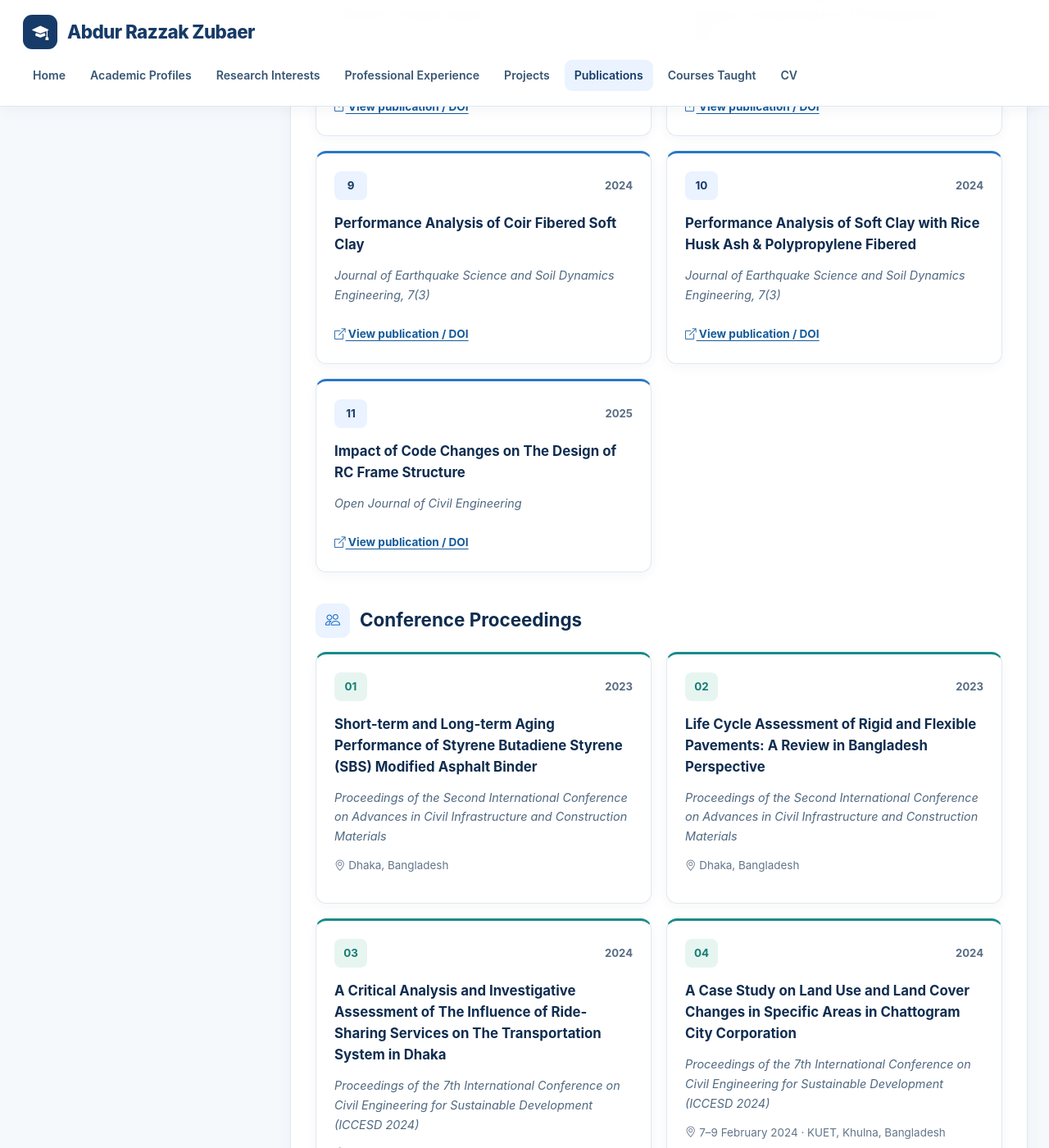
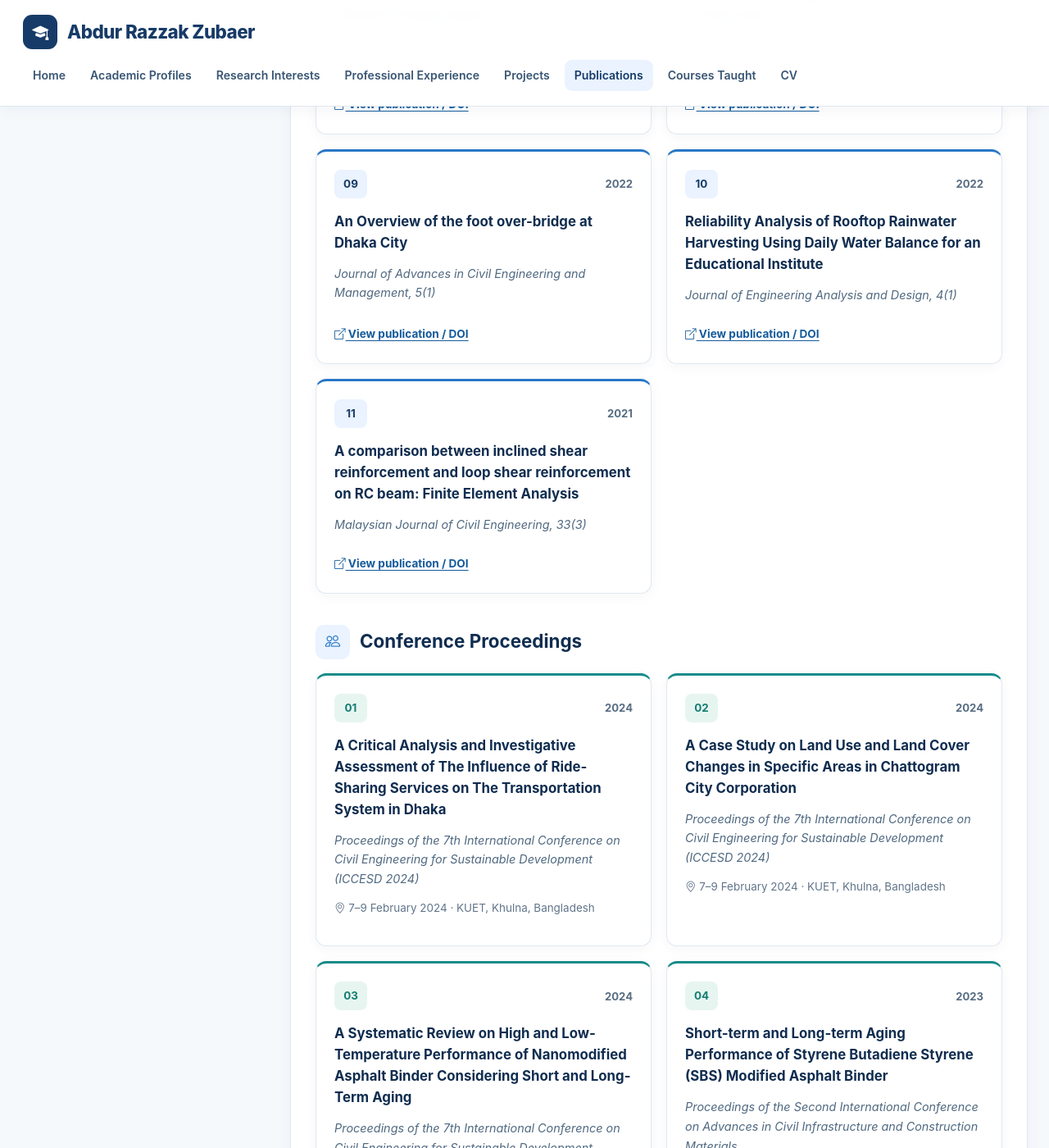
Before and after one commit to Abdurrazzakzubaer/Abdur-Razzak-Zubaer.github.io, a Jekyll site: the page built from publications.md, in a window 1280 px wide and 1400 px high, scrolled down 1607 px. Shown: the whole window at 82% size. Built offline with Jekyll 4.4.1, drawn with Linux system fonts in a browser that asks for light colours; some of the changed text lies outside the part shown.

Commit message:
Update publications.md

```diff
--- a/publications.md
+++ b/publications.md
@@ -22,34 +22,34 @@ author_profile: true
 <div class="pub-grid">
 <div class="pub-grid-cell">
 <article class="pub-card">
-<div class="pub-card-top"><span class="pub-num">01</span><span class="pub-year">2021</span></div>
-<h3>A comparison between inclined shear reinforcement and loop shear reinforcement on RC beam: Finite Element Analysis</h3>
-<p class="pub-venue"><em>Malaysian Journal of Civil Engineering, 33(3)</em></p>
-<div class="pub-actions"><a aria-label="Open DOI for publication 1" class="pub-link" href="https://doi.org/10.11113/mjce.v33.17307" rel="noopener noreferrer" target="_blank"><i aria-hidden="true" class="bi bi-box-arrow-up-right"></i> View publication / DOI</a></div>
+<div class="pub-card-top"><span class="pub-num">01</span><span class="pub-year">2025</span></div>
+<h3>Impact of Code Changes on The Design of RC Frame Structure</h3>
+<p class="pub-venue"><em>Open Journal of Civil Engineering</em></p>
+<div class="pub-actions"><a aria-label="Open DOI for publication 1" class="pub-link" href="https://doi.org/10.4236/ojce.2025.152010" rel="noopener noreferrer" target="_blank"><i aria-hidden="true" class="bi bi-box-arrow-up-right"></i> View publication / DOI</a></div>
 </article>
 </div>
 <div class="pub-grid-cell">
 <article class="pub-card">
-<div class="pub-card-top"><span class="pub-num">02</span><span class="pub-year">2022</span></div>
-<h3>Feasibility Study on Concrete Dust as A Substitute of Filling Sand for Road Construction</h3>
-<p class="pub-venue"><em>Journal of Advances in Geotechnical Engineering, 4(3)</em></p>
-<div class="pub-actions"><a aria-label="Open DOI for publication 2" class="pub-link" href="https://doi.org/10.5281/zenodo.5792993" rel="noopener noreferrer" target="_blank"><i aria-hidden="true" class="bi bi-box-arrow-up-right"></i> View publication / DOI</a></div>
+<div class="pub-card-top"><span class="pub-num">02</span><span class="pub-year">2024</span></div>
+<h3>Structural behavior of CFRP wrapped circular hollow bridge piers under cyclic loading considering local buckling limit state</h3>
+<p class="pub-venue"><em>Asian Journal of Civil Engineering</em></p>
+<div class="pub-actions"><a aria-label="Open DOI for publication 2" class="pub-link" href="https://doi.org/10.1007/s42107-024-00993-2" rel="noopener noreferrer" target="_blank"><i aria-hidden="true" class="bi bi-box-arrow-up-right"></i> View publication / DOI</a></div>
 </article>
 </div>
 <div class="pub-grid-cell">
 <article class="pub-card">
-<div class="pub-card-top"><span class="pub-num">03</span><span class="pub-year">2022</span></div>
-<h3>An Overview of the foot over-bridge at Dhaka City</h3>
-<p class="pub-venue"><em>Journal of Advances in Civil Engineering and Management, 5(1)</em></p>
-<div class="pub-actions"><a aria-label="Open DOI for publication 3" class="pub-link" href="https://doi.org/10.5281/zenodo.6087177" rel="noopener noreferrer" target="_blank"><i aria-hidden="true" class="bi bi-box-arrow-up-right"></i> View publication / DOI</a></div>
+<div class="pub-card-top"><span class="pub-num">03</span><span class="pub-year">2024</span></div>
+<h3>Performance Analysis of Coir Fibered Soft Clay</h3>
+<p class="pub-venue"><em>Journal of Earthquake Science and Soil Dynamics Engineering, 7(3)</em></p>
+<div class="pub-actions"><a aria-label="Open DOI for publication 3" class="pub-link" href="https://doi.org/10.5281/zenodo.13883657" rel="noopener noreferrer" target="_blank"><i aria-hidden="true" class="bi bi-box-arrow-up-right"></i> View publication / DOI</a></div>
 </article>
 </div>
 <div class="pub-grid-cell">
 <article class="pub-card">
-<div class="pub-card-top"><span class="pub-num">04</span><span class="pub-year">2022</span></div>
-<h3>Reliability Analysis of Rooftop Rainwater Harvesting Using Daily Water Balance for an Educational Institute</h3>
-<p class="pub-venue"><em>Journal of Engineering Analysis and Design, 4(1)</em></p>
-<div class="pub-actions"><a aria-label="Open DOI for publication 4" class="pub-link" href="https://doi.org/10.5281/zenodo.6086805" rel="noopener noreferrer" target="_blank"><i aria-hidden="true" class="bi bi-box-arrow-up-right"></i> View publication / DOI</a></div>
+<div class="pub-card-top"><span class="pub-num">04</span><span class="pub-year">2024</span></div>
+<h3>Performance Analysis of Soft Clay with Rice Husk Ash &amp; Polypropylene Fibered</h3>
+<p class="pub-venue"><em>Journal of Earthquake Science and Soil Dynamics Engineering, 7(3)</em></p>
+<div class="pub-actions"><a aria-label="Open DOI for publication 4" class="pub-link" href="https://doi.org/10.5281/zenodo.13883638" rel="noopener noreferrer" target="_blank"><i aria-hidden="true" class="bi bi-box-arrow-up-right"></i> View publication / DOI</a></div>
 </article>
 </div>
 <div class="pub-grid-cell">
@@ -78,34 +78,34 @@ author_profile: true
 </div>
 <div class="pub-grid-cell">
 <article class="pub-card">
-<div class="pub-card-top"><span class="pub-num">08</span><span class="pub-year">2024</span></div>
-<h3>Structural behavior of CFRP wrapped circular hollow bridge piers under cyclic loading considering local buckling limit state</h3>
-<p class="pub-venue"><em>Asian Journal of Civil Engineering</em></p>
-<div class="pub-actions"><a aria-label="Open DOI for publication 8" class="pub-link" href="https://doi.org/10.1007/s42107-024-00993-2" rel="noopener noreferrer" target="_blank"><i aria-hidden="true" class="bi bi-box-arrow-up-right"></i> View publication / DOI</a></div>
+<div class="pub-card-top"><span class="pub-num">08</span><span class="pub-year">2022</span></div>
+<h3>Feasibility Study on Concrete Dust as A Substitute of Filling Sand for Road Construction</h3>
+<p class="pub-venue"><em>Journal of Advances in Geotechnical Engineering, 4(3)</em></p>
+<div class="pub-actions"><a aria-label="Open DOI for publication 8" class="pub-link" href="https://doi.org/10.5281/zenodo.5792993" rel="noopener noreferrer" target="_blank"><i aria-hidden="true" class="bi bi-box-arrow-up-right"></i> View publication / DOI</a></div>
 </article>
 </div>
 <div class="pub-grid-cell">
 <article class="pub-card">
-<div class="pub-card-top"><span class="pub-num">9</span><span class="pub-year">2024</span></div>
-<h3>Performance Analysis of Coir Fibered Soft Clay</h3>
-<p class="pub-venue"><em>Journal of Earthquake Science and Soil Dynamics Engineering, 7(3)</em></p>
-<div class="pub-actions"><a aria-label="Open DOI for publication 9" class="pub-link" href="https://doi.org/10.5281/zenodo.13883657" rel="noopener noreferrer" target="_blank"><i aria-hidden="true" class="bi bi-box-arrow-up-right"></i> View publication / DOI</a></div>
+<div class="pub-card-top"><span class="pub-num">09</span><span class="pub-year">2022</span></div>
+<h3>An Overview of the foot over-bridge at Dhaka City</h3>
+<p class="pub-venue"><em>Journal of Advances in Civil Engineering and Management, 5(1)</em></p>
+<div class="pub-actions"><a aria-label="Open DOI for publication 9" class="pub-link" href="https://doi.org/10.5281/zenodo.6087177" rel="noopener noreferrer" target="_blank"><i aria-hidden="true" class="bi bi-box-arrow-up-right"></i> View publication / DOI</a></div>
 </article>
 </div>
 <div class="pub-grid-cell">
 <article class="pub-card">
-<div class="pub-card-top"><span class="pub-num">10</span><span class="pub-year">2024</span></div>
-<h3>Performance Analysis of Soft Clay with Rice Husk Ash &amp; Polypropylene Fibered</h3>
-<p class="pub-venue"><em>Journal of Earthquake Science and Soil Dynamics Engineering, 7(3)</em></p>
-<div class="pub-actions"><a aria-label="Open DOI for publication 10" class="pub-link" href="https://doi.org/10.5281/zenodo.13883638" rel="noopener noreferrer" target="_blank"><i aria-hidden="true" class="bi bi-box-arrow-up-right"></i> View publication / DOI</a></div>
+<div class="pub-card-top"><span class="pub-num">10</span><span class="pub-year">2022</span></div>
+<h3>Reliability Analysis of Rooftop Rainwater Harvesting Using Daily Water Balance for an Educational Institute</h3>
+<p class="pub-venue"><em>Journal of Engineering Analysis and Design, 4(1)</em></p>
+<div class="pub-actions"><a aria-label="Open DOI for publication 10" class="pub-link" href="https://doi.org/10.5281/zenodo.6086805" rel="noopener noreferrer" target="_blank"><i aria-hidden="true" class="bi bi-box-arrow-up-right"></i> View publication / DOI</a></div>
 </article>
 </div>
 <div class="pub-grid-cell">
 <article class="pub-card">
-<div class="pub-card-top"><span class="pub-num">11</span><span class="pub-year">2025</span></div>
-<h3>Impact of Code Changes on The Design of RC Frame Structure</h3>
-<p class="pub-venue"><em>Open Journal of Civil Engineering</em></p>
-<div class="pub-actions"><a aria-label="Open DOI for publication 11" class="pub-link" href="https://doi.org/10.4236/ojce.2025.152010" rel="noopener noreferrer" target="_blank"><i aria-hidden="true" class="bi bi-box-arrow-up-right"></i> View publication / DOI</a></div>
+<div class="pub-card-top"><span class="pub-num">11</span><span class="pub-year">2021</span></div>
+<h3>A comparison between inclined shear reinforcement and loop shear reinforcement on RC beam: Finite Element Analysis</h3>
+<p class="pub-venue"><em>Malaysian Journal of Civil Engineering, 33(3)</em></p>
+<div class="pub-actions"><a aria-label="Open DOI for publication 11" class="pub-link" href="https://doi.org/10.11113/mjce.v33.17307" rel="noopener noreferrer" target="_blank"><i aria-hidden="true" class="bi bi-box-arrow-up-right"></i> View publication / DOI</a></div>
 </article>
 </div>
 </div>
@@ -115,7 +115,31 @@ author_profile: true
 <div class="pub-grid">
 <div class="pub-grid-cell">
 <article class="pub-card">
-<div class="pub-card-top"><span class="pub-num">01</span><span class="pub-year">2023</span></div>
+<div class="pub-card-top"><span class="pub-num">01</span><span class="pub-year">2024</span></div>
+<h3>A Critical Analysis and Investigative Assessment of The Influence of Ride-Sharing Services on The Transportation System in Dhaka</h3>
+<p class="pub-venue"><em>Proceedings of the 7th International Conference on Civil Engineering for Sustainable Development (ICCESD 2024)</em></p>
+<p class="pub-location"><i aria-hidden="true" class="bi bi-geo-alt"></i> 7–9 February 2024 · KUET, Khulna, Bangladesh</p>
+</article>
+</div>
+<div class="pub-grid-cell">
+<article class="pub-card">
+<div class="pub-card-top"><span class="pub-num">02</span><span class="pub-year">2024</span></div>
+<h3>A Case Study on Land Use and Land Cover Changes in Specific Areas in Chattogram City Corporation</h3>
+<p class="pub-venue"><em>Proceedings of the 7th International Conference on Civil Engineering for Sustainable Development (ICCESD 2024)</em></p>
+<p class="pub-location"><i aria-hidden="true" class="bi bi-geo-alt"></i> 7–9 February 2024 · KUET, Khulna, Bangladesh</p>
+</article>
+</div>
+<div class="pub-grid-cell">
+<article class="pub-card">
+<div class="pub-card-top"><span class="pub-num">03</span><span class="pub-year">2024</span></div>
+<h3>A Systematic Review on High and Low-Temperature Performance of Nanomodified Asphalt Binder Considering Short and Long-Term Aging</h3>
+<p class="pub-venue"><em>Proceedings of the 7th International Conference on Civil Engineering for Sustainable Development (ICCESD 2024)</em></p>
+<p class="pub-location"><i aria-hidden="true" class="bi bi-geo-alt"></i> 7–9 February 2024 · KUET, Khulna, Bangladesh</p>
+</article>
+</div>
+<div class="pub-grid-cell">
+<article class="pub-card">
+<div class="pub-card-top"><span class="pub-num">04</span><span class="pub-year">2023</span></div>
 <h3>Short-term and Long-term Aging Performance of Styrene Butadiene Styrene (SBS) Modified Asphalt Binder</h3>
 <p class="pub-venue"><em>Proceedings of the Second International Conference on Advances in Civil Infrastructure and Construction Materials</em></p>
 <p class="pub-location"><i aria-hidden="true" class="bi bi-geo-alt"></i> Dhaka, Bangladesh</p>
@@ -123,34 +147,10 @@ author_profile: true
 </div>
 <div class="pub-grid-cell">
 <article class="pub-card">
-<div class="pub-card-top"><span class="pub-num">02</span><span class="pub-year">2023</span></div>
+<div class="pub-card-top"><span class="pub-num">05</span><span class="pub-year">2023</span></div>
 <h3>Life Cycle Assessment of Rigid and Flexible Pavements: A Review in Bangladesh Perspective</h3>
 <p class="pub-venue"><em>Proceedings of the Second International Conference on Advances in Civil Infrastructure and Construction Materials</em></p>
 <p class="pub-location"><i aria-hidden="true" class="bi bi-geo-alt"></i> Dhaka, Bangladesh</p>
-</article>
-</div>
-<div class="pub-grid-cell">
-<article class="pub-card">
-<div class="pub-card-top"><span class="pub-num">03</span><span class="pub-year">2024</span></div>
-<h3>A Critical Analysis and Investigative Assessment of The Influence of Ride-Sharing Services on The Transportation System in Dhaka</h3>
-<p class="pub-venue"><em>Proceedings of the 7th International Conference on Civil Engineering for Sustainable Development (ICCESD 2024)</em></p>
-<p class="pub-location"><i aria-hidden="true" class="bi bi-geo-alt"></i> 7–9 February 2024 · KUET, Khulna, Bangladesh</p>
-</article>
-</div>
-<div class="pub-grid-cell">
-<article class="pub-card">
-<div class="pub-card-top"><span class="pub-num">04</span><span class="pub-year">2024</span></div>
-<h3>A Case Study on Land Use and Land Cover Changes in Specific Areas in Chattogram City Corporation</h3>
-<p class="pub-venue"><em>Proceedings of the 7th International Conference on Civil Engineering for Sustainable Development (ICCESD 2024)</em></p>
-<p class="pub-location"><i aria-hidden="true" class="bi bi-geo-alt"></i> 7–9 February 2024 · KUET, Khulna, Bangladesh</p>
-</article>
-</div>
-<div class="pub-grid-cell">
-<article class="pub-card">
-<div class="pub-card-top"><span class="pub-num">05</span><span class="pub-year">2024</span></div>
-<h3>A Systematic Review on High and Low-Temperature Performance of Nanomodified Asphalt Binder Considering Short and Long-Term Aging</h3>
-<p class="pub-venue"><em>Proceedings of the 7th International Conference on Civil Engineering for Sustainable Development (ICCESD 2024)</em></p>
-<p class="pub-location"><i aria-hidden="true" class="bi bi-geo-alt"></i> 7–9 February 2024 · KUET, Khulna, Bangladesh</p>
 </article>
 </div>
 </div>
```
